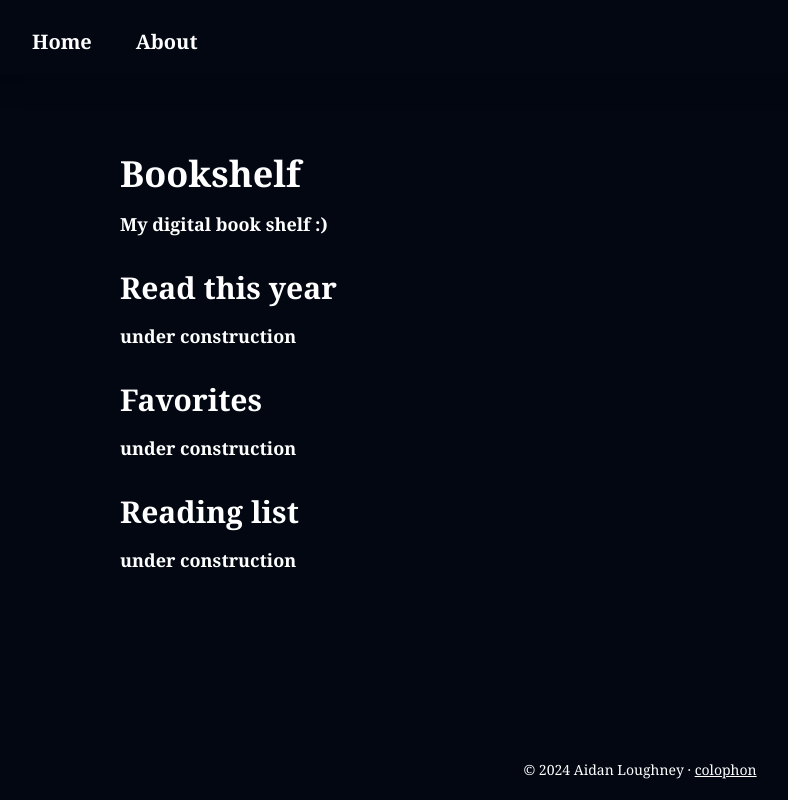
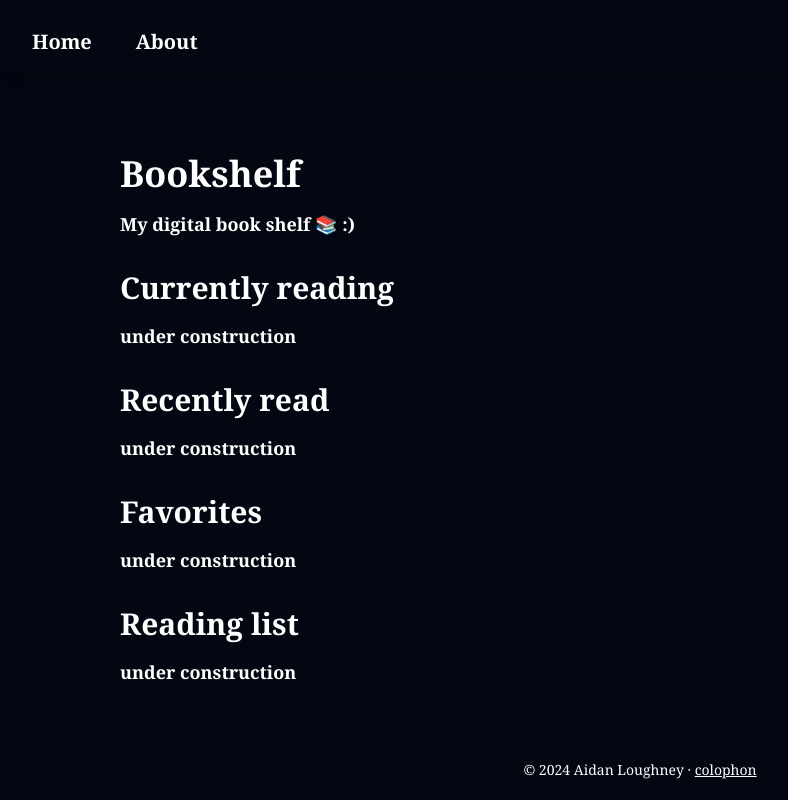
Before and after one commit to arlough/personal-website-v3, a Next.js app: page /bookshelf in a window 1280 px wide. Shown: the whole page, without its empty margins (0-788 px from the left). Built offline with nearby package versions, Linux system fonts and the light colour scheme.

Commit message:
minor fixes & groundwork for bookshelf page

```diff
--- a/src/app/about/page.tsx
+++ b/src/app/about/page.tsx
@@ -8,7 +8,7 @@ export default function About() {
   return (
     <StandardLayout title={"About"}>
         <Section>
-        Hi! I’m a Software Engineer at SoFi in Borrow. Before SoFi, I was a student at the University of Michigan where I graduated with a degree in Computer Science. Previously, I interned at Amazon where I worked on a team in S3.
+        Hi! I’m a Software Engineer at SoFi in Borrow. Before SoFi, I was a student at the University of Michigan〽️ where I graduated with a degree in Computer Science. Previously, I interned at Amazon where I worked on a team in S3.
 
 If you want to know more about me or chat, drop me a message at <a  className="underline hover:text-hover" href="mailto:loughneyaidan@gmail.com">loughneyaidan@gmail.com</a>
         </Section>
--- a/src/app/bookshelf/page.tsx
+++ b/src/app/bookshelf/page.tsx
@@ -1,18 +1,33 @@
 import { Metadata } from "next";
 import { Section } from "../../components/Section";
 import { StandardLayout } from "../../components/layouts/StandardLayout";
+import { useEffect, useState } from "react";
 export const metadata: Metadata = {
   title: "Bookshelf - Aidan Loughney",
 };
 export default function Bookshelf() {
+    // const [currentlyReading, setCurrentlyReading] = useState([]);
+    // const [recentlyRead, setRecentlyRead] = useState([]);
+    // const [favorites, setFavorites] = useState([]);
+    // const [readingList, setReadingList] = useState([]);
+
+    // useEffect(() => {
+    //   async function fetchData() {
+    //     const response = await fetch('/api/data');
+    //     const result = await response.json();
+    //   }
+    //   fetchData();
+    // }, []);
+
   return (
     <StandardLayout title={"Bookshelf"}>
       <Section>
         <p>
-            My digital book shelf :)
+            My digital book shelf 📚 :)
         </p>
       </Section>
-      <Section title="Read this year">under construction</Section>
+      <Section title="Currently reading">under construction</Section>
+      <Section title="Recently read">under construction</Section>
       <Section title="Favorites">under construction</Section>
       <Section title="Reading list">under construction</Section>
     </StandardLayout>
```
